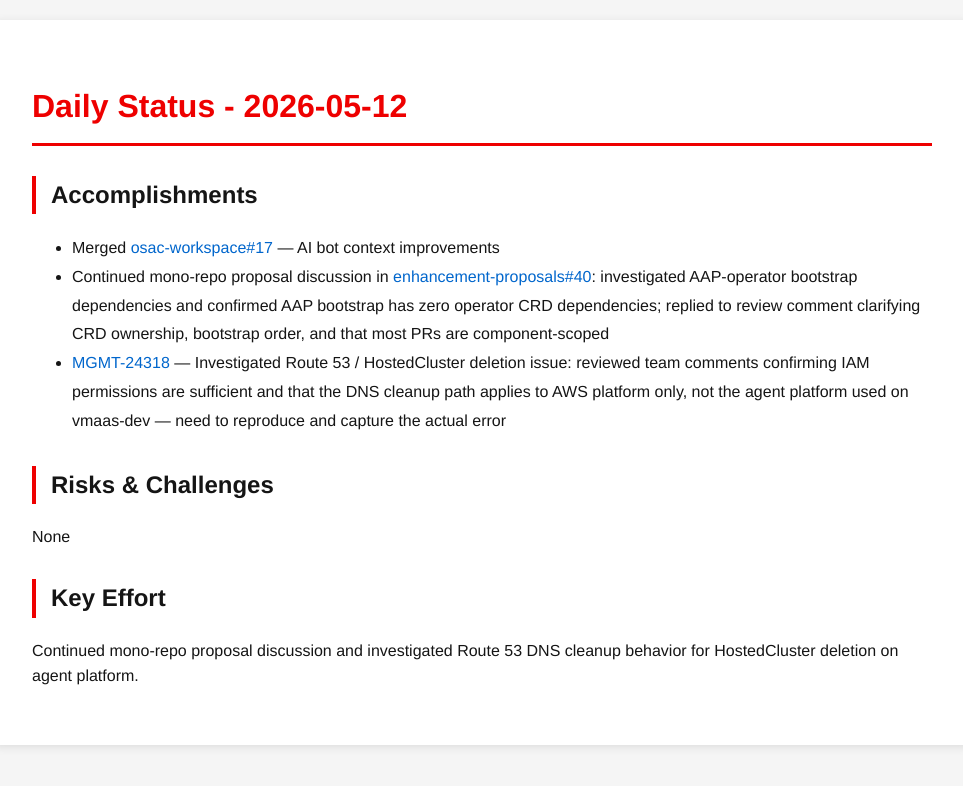
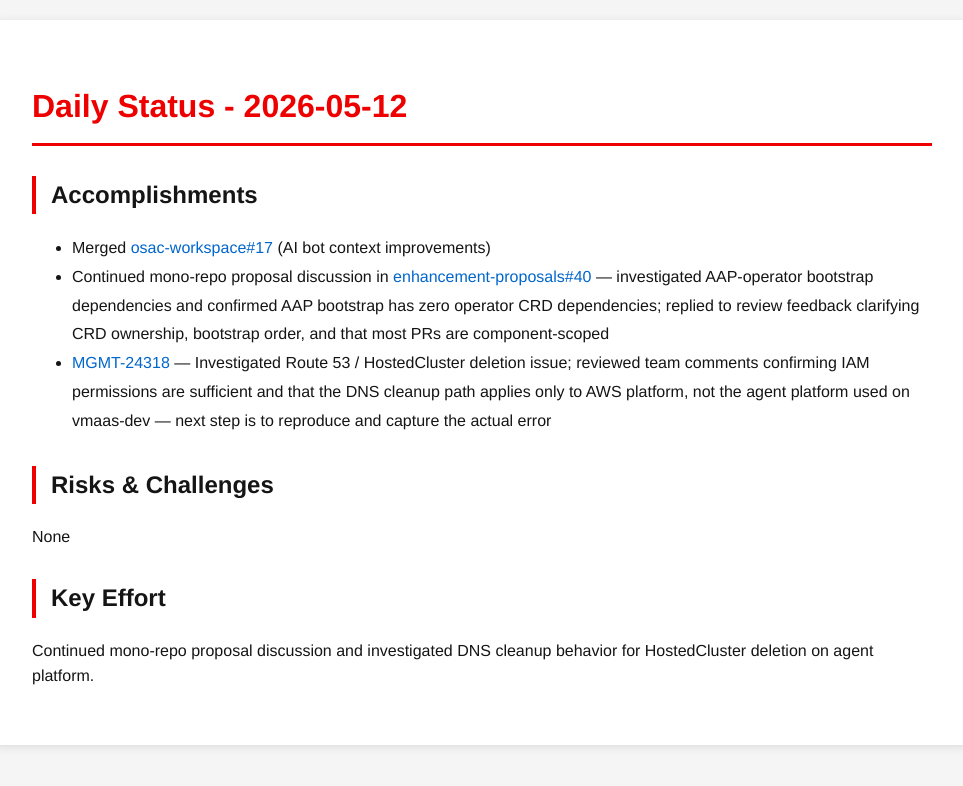
Before and after one commit to tzvatot/daily-status, a Jekyll site: the page built from 2026-05-12.md, in a window 1280 px wide. Shown: the top 786 px of the page, without its empty margins (158-1121 px from the left). Built offline with Jekyll 4.4.1, drawn with Linux system fonts in a browser that asks for light colours.

Commit message:
Daily status update - 2026-05-12

```diff
--- a/2026-05-12.md
+++ b/2026-05-12.md
@@ -7,12 +7,12 @@
 # Daily Status - 2026-05-12
 
 ## Accomplishments
-- Merged [osac-workspace#17](https://github.com/osac-project/osac-workspace/pull/17) — AI bot context improvements
-- Continued mono-repo proposal discussion in [enhancement-proposals#40](https://github.com/osac-project/enhancement-proposals/pull/40): investigated AAP-operator bootstrap dependencies and confirmed AAP bootstrap has zero operator CRD dependencies; replied to review comment clarifying CRD ownership, bootstrap order, and that most PRs are component-scoped
-- [MGMT-24318](https://issues.redhat.com/browse/MGMT-24318) — Investigated Route 53 / HostedCluster deletion issue: reviewed team comments confirming IAM permissions are sufficient and that the DNS cleanup path applies to AWS platform only, not the agent platform used on vmaas-dev — need to reproduce and capture the actual error
+- Merged [osac-workspace#17](https://github.com/osac-project/osac-workspace/pull/17) (AI bot context improvements)
+- Continued mono-repo proposal discussion in [enhancement-proposals#40](https://github.com/osac-project/enhancement-proposals/pull/40) — investigated AAP-operator bootstrap dependencies and confirmed AAP bootstrap has zero operator CRD dependencies; replied to review feedback clarifying CRD ownership, bootstrap order, and that most PRs are component-scoped
+- [MGMT-24318](https://issues.redhat.com/browse/MGMT-24318) — Investigated Route 53 / HostedCluster deletion issue; reviewed team comments confirming IAM permissions are sufficient and that the DNS cleanup path applies only to AWS platform, not the agent platform used on vmaas-dev — next step is to reproduce and capture the actual error
 
 ## Risks & Challenges
 None
 
 ## Key Effort
-Continued mono-repo proposal discussion and investigated Route 53 DNS cleanup behavior for HostedCluster deletion on agent platform.
+Continued mono-repo proposal discussion and investigated DNS cleanup behavior for HostedCluster deletion on agent platform.
```
